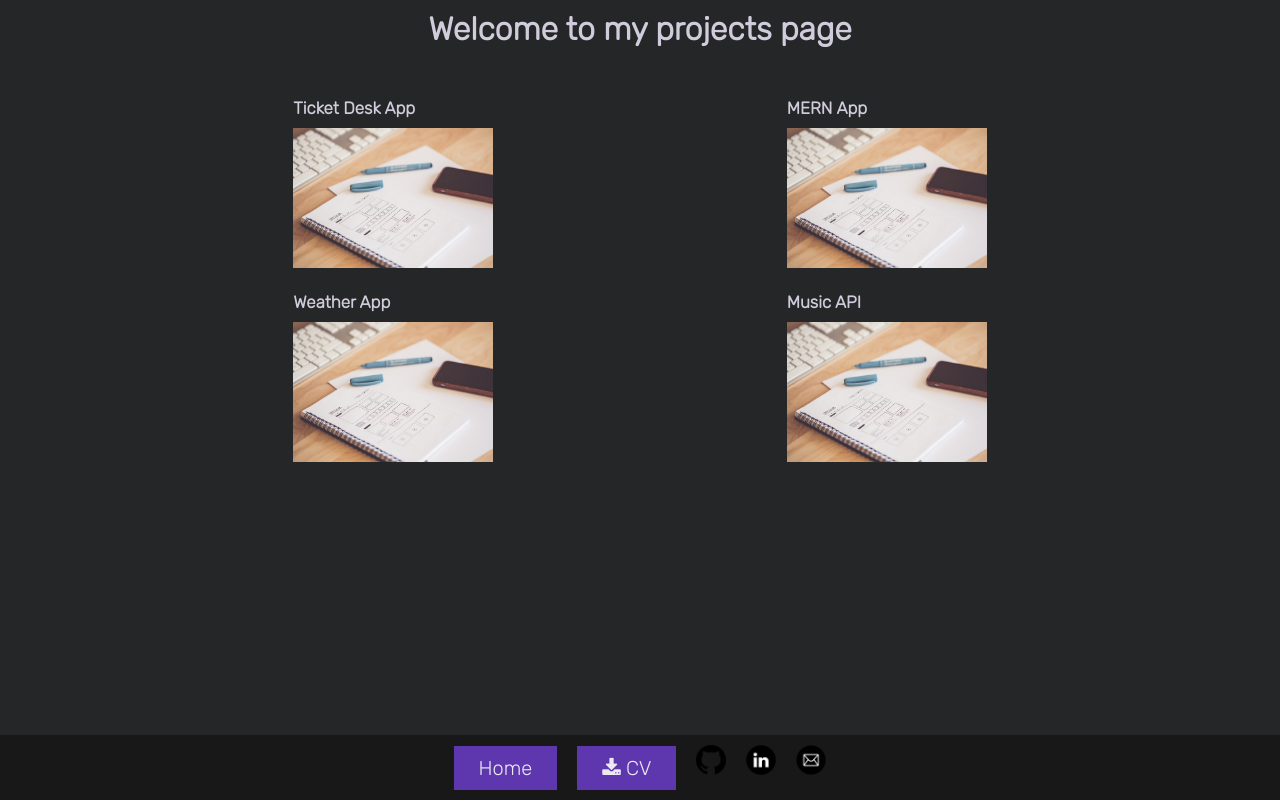
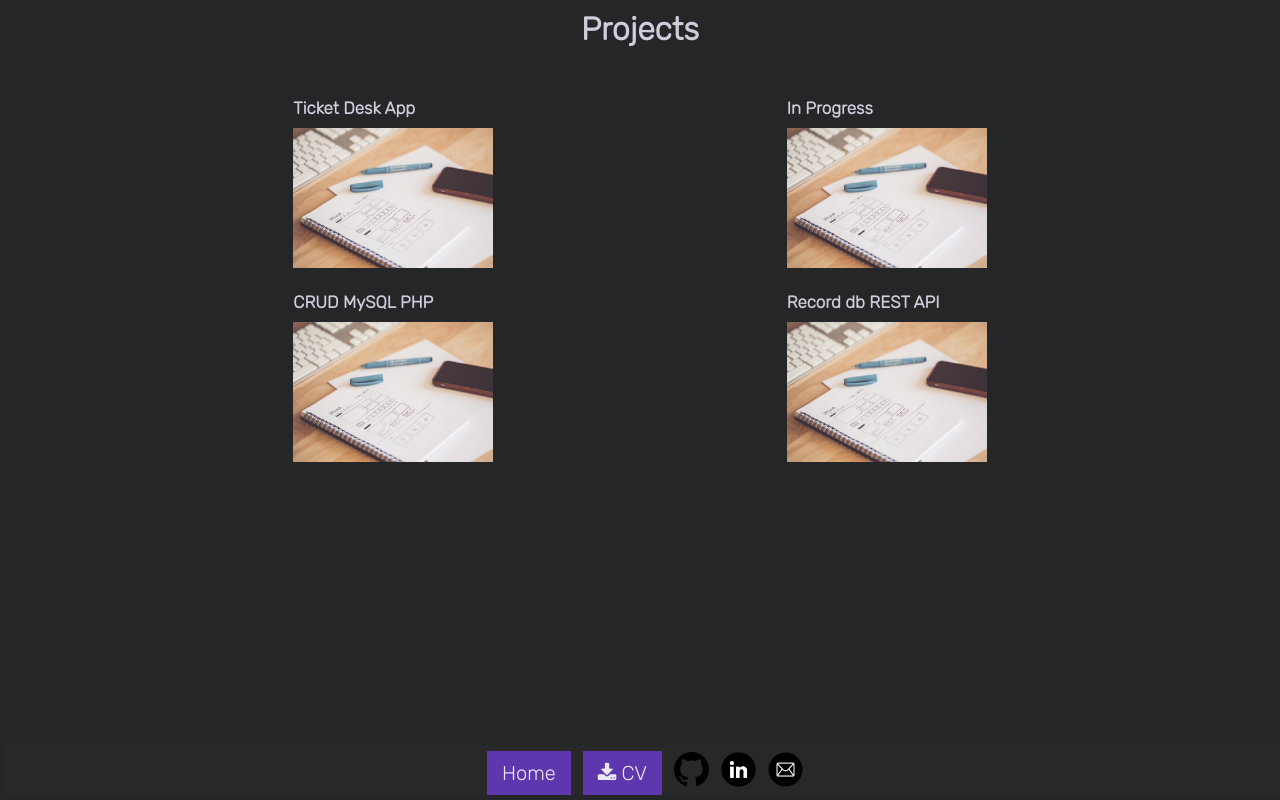
Before and after one commit to mcoulier/portfolio, a React (Create React App) app: page /projects in a window 1280 px wide. Built offline with nearby package versions, Linux system fonts and the light colour scheme.

Commit message:
Added project links, minor fixes, icon positions

```diff
--- a/src/App.css
+++ b/src/App.css
@@ -5,33 +5,29 @@
 }
 
 nav {
-    background-color: #181818;
+    background-color: #292828;
     overflow: hidden;
     position: fixed;
     bottom: 0;
     width: 100%;
-    margin-top: 10px;
-}
-
-nav ul {
-    text-align: center;
-    color: #DB5A42;
-    margin: 10px;
+    margin: 5px;
+    display: flex;
+    justify-content: space-evenly;
 }
 
 nav ul a {
-    margin: 10px;
+    margin: 6px;
 }
 
 body {
-    background-color: #252627;
+    background: #252627;
 }
 
 button {
     background-color: #5e36ad;
     border: none;
     color: #ece9f2;
-    padding: 10px 25px;
+    padding: 10px 15px;
     font-size: 20px;
     transition-duration: 0.3s;
 }
@@ -55,16 +51,21 @@ button:active {
     text-shadow: 2px 1px #191919;
 }
 
-.webTitle {
-
-}
-
 .projectButton {
     position: absolute;
     top: 60%;
     left: 50%;
     margin: 15px -50% 0 0;
     transform: translate(-50%, -50%);
+}
+
+.githubIcon, .linkedinIcon, .mailIcon {
+    position: relative;
+    top: 7px;
+}
+
+.githubIcon:hover, .linkedinIcon:hover, .mailIcon:hover {
+    transform: translateY(2px);
 }
 
 .projectsView {
@@ -89,8 +90,10 @@ button:active {
 
 .projectImage:hover {
     opacity: 0.6;
-    border: #e3700b solid 4px;
+    border: #e3700b 1px solid;
+    /*
     transition-duration: 0.5s;
+    */
 }
 
 .projectsRow {
@@ -105,6 +108,7 @@ button:active {
     display: flex;
     flex-direction: column;
 }
+
 
 /*---------Beginning Animation-----------*/
 
@@ -126,6 +130,18 @@ button:active {
     100% {
         opacity: 0.8;
         color: #e3700b;
+    }
+}
+
+@keyframes gradient {
+    0% {
+        background-position: 0 50%;
+    }
+    50% {
+        background-position: 100% 50%;
+    }
+    100% {
+        background-position: 0 50%;
     }
 }
 
--- a/src/Components/Header.js
+++ b/src/Components/Header.js
@@ -4,22 +4,31 @@ import githubIcon from '../Assets/github.png';
 import linkedinIcon from '../Assets/linkedin.png';
 import mailIcon from '../Assets/email.png';
 
-function Header () {
+function Header() {
     return (
         <div className="navHeader">
             <nav>
                 <ul>
-                        <NavLink to="/"><button>Home</button></NavLink>
-                        <a href="../Assets/Michiel_Coulier_CV.pdf" download target="_blank" rel="noreferrer"><button><i className="fa fa-download"/> CV</button></a>
+
+                    <NavLink to="/">
+                        <button>Home</button>
+                    </NavLink>
+
+                    <a href="../Assets/Michiel_Coulier_CV.pdf" download target="_blank" rel="noreferrer">
+                        <button><i className="fa fa-download"/> CV</button>
+                    </a>
+
                         <a href="https://github.com/mcoulier" target="_blank" rel="noreferrer">
-                            <img src={githubIcon} alt="githubIcon" width={30} height={30}/>
+                            <img className="githubIcon" src={githubIcon} alt="githubIcon" width={35} height={35}/>
                         </a>
                         <a href="https://www.linkedin.com/in/michiel-coulier/" target="_blank" rel="noreferrer">
-                            <img src={linkedinIcon} alt="linkedinIcon" width={30} height={30}/>
+                            <img className="linkedinIcon"  src={linkedinIcon} alt="linkedinIcon" width={35} height={35}/>
                         </a>
                         <a href="mailto:michielcoulier@gmail.com">
-                            <img src={mailIcon} alt="mailIcon" width={30} height={30}/>
+                            <img className="mailIcon"  src={mailIcon} alt="mailIcon" width={35} height={35}/>
                         </a>
+
+
                 </ul>
             </nav>
         </div>
--- a/src/Components/Projects/ProjectFour.js
+++ b/src/Components/Projects/ProjectFour.js
@@ -5,8 +5,10 @@ import ProjectImage from '../../Assets/project.jpg';
 function ProjectFour() {
     return (
         <div className='project'>
-            <h2 className='projectTitle'>Music API</h2>
-            <img className='projectImage' src={ProjectImage} alt="projectImage" width={200} height={140}/>
+            <h2 className='projectTitle'>Record db REST API</h2>
+            <a href="https://github.com/mcoulier/record-collection-api" target="_blank" rel="noreferrer">
+                <img className='projectImage' src={ProjectImage} alt="projectImage" width={200} height={140}/>
+            </a>
         </div>
     )
 }
--- a/src/Components/Projects/ProjectThree.js
+++ b/src/Components/Projects/ProjectThree.js
@@ -5,7 +5,7 @@ import ProjectImage from '../../Assets/project.jpg';
 function ProjectThree() {
     return (
         <div className='project'>
-            <h2 className='projectTitle'>MERN App</h2>
+            <h2 className='projectTitle'>In Progress</h2>
             <img className='projectImage' src={ProjectImage} alt="projectImage" width={200} height={140}/>
         </div>
     )
--- a/src/Components/Projects/ProjectTwo.js
+++ b/src/Components/Projects/ProjectTwo.js
@@ -5,8 +5,10 @@ import ProjectImage from '../../Assets/project.jpg';
 function ProjectTwo() {
     return (
         <div className='project'>
-            <h2 className='projectTitle'>Weather App</h2>
-            <img className='projectImage' src={ProjectImage} alt="projectImage" width={200} height={140}/>
+            <h2 className='projectTitle'>CRUD MySQL PHP</h2>
+            <a href="https://github.com/MonoraxXiV/php-crud" target="_blank" rel="noreferrer">
+                <img className='projectImage' src={ProjectImage} alt="projectImage" width={200} height={140}/>
+            </a>
         </div>
     )
 }
--- a/src/Components/Projects/ProjectsView.js
+++ b/src/Components/Projects/ProjectsView.js
@@ -8,7 +8,7 @@ import ProjectFour from "./ProjectFour";
 function ProjectsView() {
     return (
         <div className='projectsView'>
-            <h1 className="projectsTitle">Welcome to my projects page</h1>
+            <h1 className="projectsTitle">Projects</h1>
             <div className='projectsRow'>
                 <div className='projectsColumn'>
                     <Project/>
```
Lines whose indentation alone changed are shown as unchanged.
